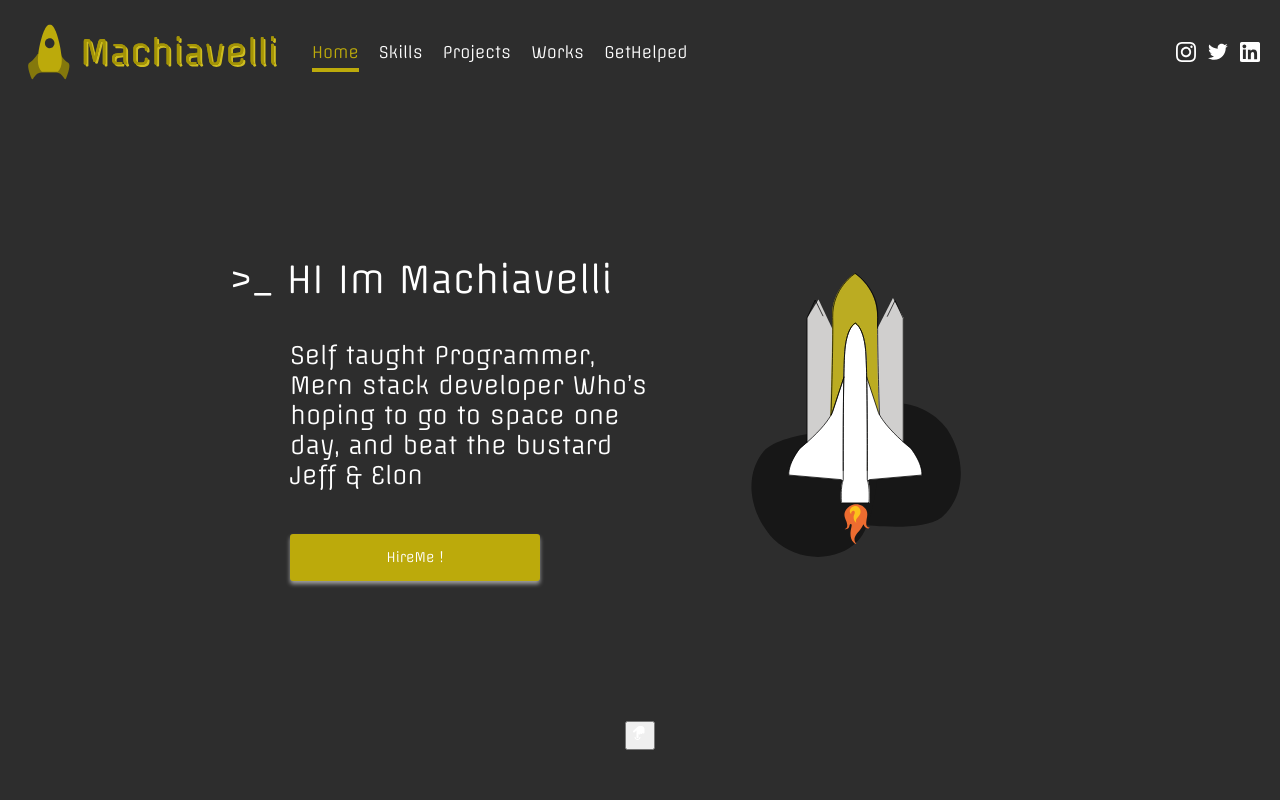
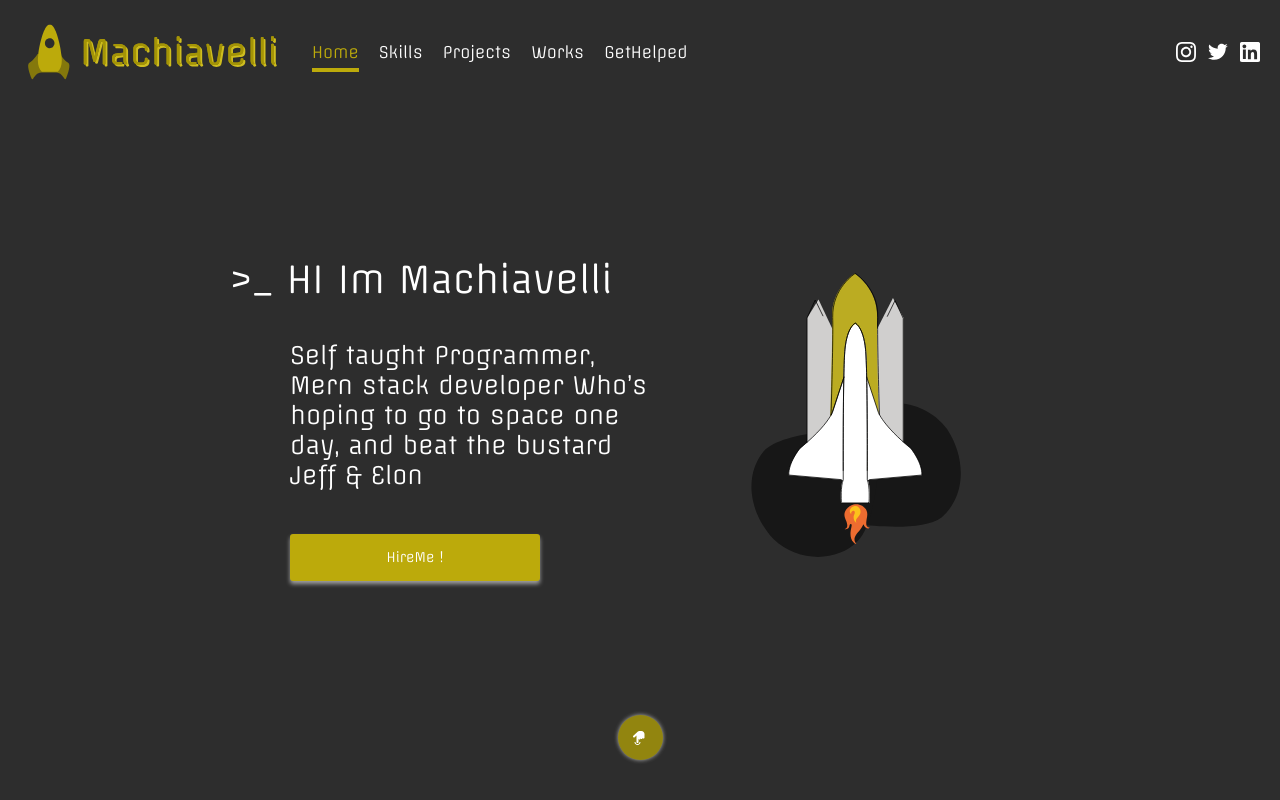
Before and after one commit to onlymachiavelli/portfolio, a Next.js app: page /home in a window 1280 px wide. Built offline with nearby package versions, Linux system fonts and the light colour scheme.

Commit message:
hand down style button

```diff
--- a/src/useFront/home/slide.tsx
+++ b/src/useFront/home/slide.tsx
@@ -72,7 +72,9 @@ const Top = () =>{
             </div>
             <div className="down_btn">
                 <button>
-                        <HandDown/>
+                       <p id="anim_hand">
+                           <HandDown/>
+                       </p>
                 </button>
             </div>
         </main>
--- a/styles/globals.css
+++ b/styles/globals.css
@@ -223,5 +223,21 @@ body {
   height: auto;
   position: absolute;
   text-align: center;
-  bottom: 50px;
+  bottom: 40px;
 }
+.down_btn button {
+  background: #92850f;
+  border-radius: 50%;
+  border: none;
+  width: 45px;
+  height: 45px;
+  cursor: pointer;
+  box-shadow: 0px 0px 4px 0px rgba(255, 255, 255, 0.637);
+}
+#anim_hand {
+  animation-name: handdown;
+  animation-iteration-count: infinite;
+  animation-duration: 0.5s;
+}
+@keyframes handdown {
+}
```
